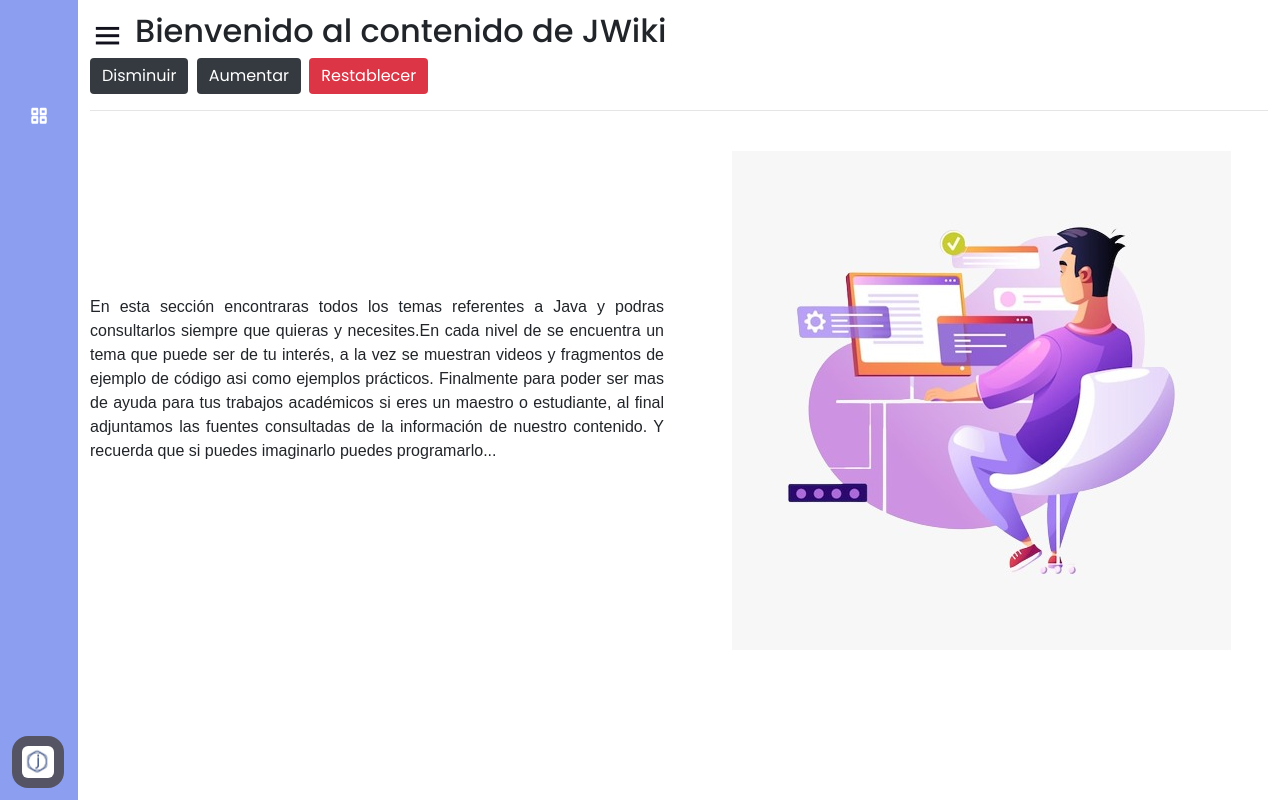
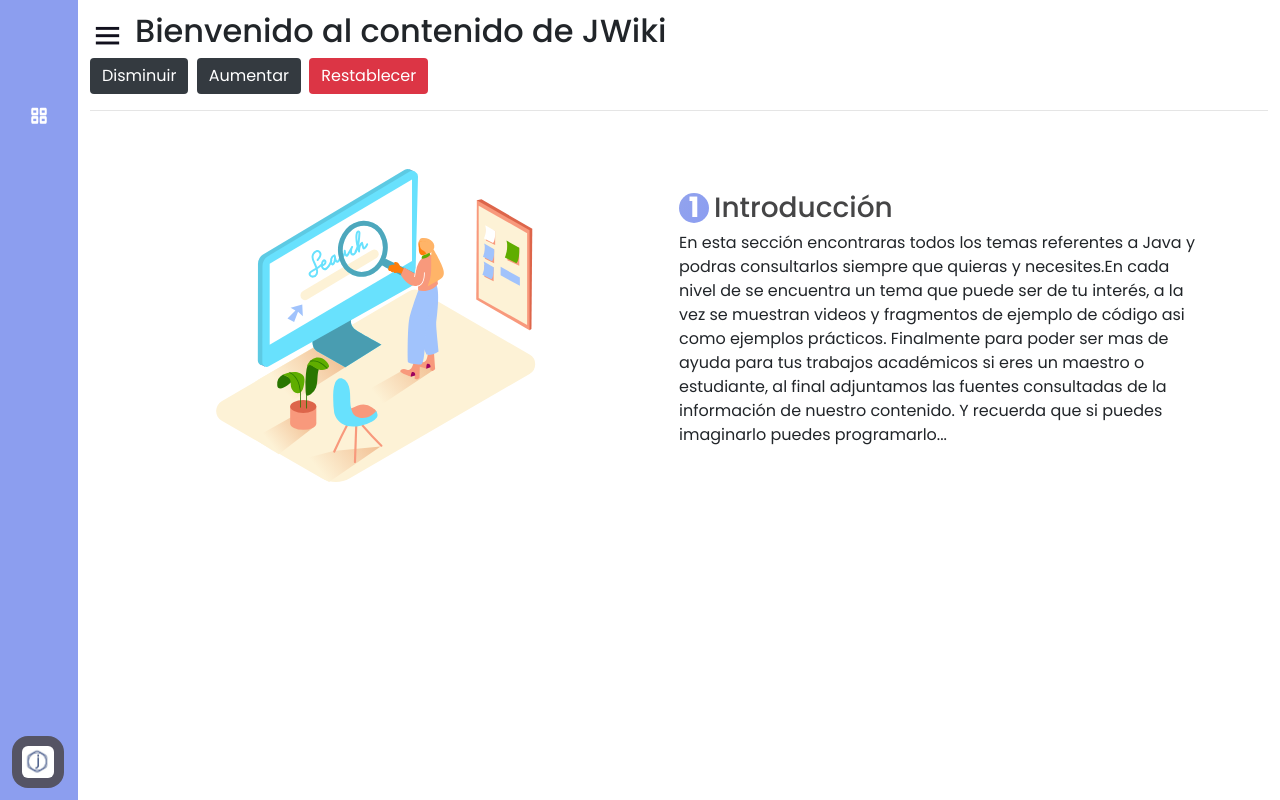
Before and after one commit to mirossanty/Proyecto-JWiki2.0, a PHP site: page /contenido.php in a window 1280 px wide. Run offline with PHP 8.4, Linux system fonts and the light colour scheme; data that the repository does not hold is empty.

Commit message:
bienvenida de contenido corregida

```diff
--- a/contenido.php
+++ b/contenido.php
@@ -17,6 +17,7 @@ $niveles = $sentencia->fetchAll(PDO::FETCH_OBJ);
     <!-- CSS -->
     <link rel="stylesheet" href="css/contenido.css">
      <meta name="viewport" content="width=device-width, initial-scale=1.0">
+     <link href='https://unpkg.com/boxicons@2.0.5/css/boxicons.min.css' rel='stylesheet'>
    </head>
 <body>
   <div class="sidebar close">
@@ -215,19 +216,21 @@ $niveles = $sentencia->fetchAll(PDO::FETCH_OBJ);
       <button type="button" class="restablecer btn btn-danger">Restablecer</button>
     <hr>
       <br>
-      <div class="row">
-        <div class="col">
-          <br><br><br><br><br><br>
-          <p class="text-justify texto">En esta sección encontraras todos los temas referentes a Java y podras consultarlos  siempre que quieras y necesites.En cada nivel de se encuentra un tema que puede ser de tu interés, a la vez se muestran videos y fragmentos de ejemplo de código asi como ejemplos prácticos. Finalmente para poder ser mas de ayuda para tus trabajos académicos si eres un maestro o estudiante, al final adjuntamos las fuentes consultadas de la información de nuestro contenido. Y recuerda que si puedes imaginarlo puedes programarlo...</p>
-        </div>
-        <div class="col">
-          <div class="container">
-            <center>
-              <img src="img/Bienvenido.jpeg" alt="..." class="mx-auto">
-            </center>
-          </div>
-        </div>
       </div>
+      <section class="services contenedor" id="servicio2">
+        <!-- <h2 class="subtitulo2">Bienvenido</h2> -->
+            <div class="contenedor-servicio">
+                <img src="img/Search Engine.svg" alt="">
+                <div class="checklist-servicio">
+                    <div class="service">
+                        <h3 class="n-service"><span class="number">1</span>Introducción</h3>
+                        <p>En esta sección encontraras todos los temas referentes a Java y podras consultarlos  siempre que quieras y necesites.En cada nivel de se encuentra un tema que puede ser de tu interés, a la vez se muestran videos y fragmentos de ejemplo de código asi como ejemplos prácticos. Finalmente para poder ser mas de ayuda para tus trabajos académicos si eres un maestro o estudiante, al final adjuntamos las fuentes consultadas de la información de nuestro contenido. Y recuerda que si puedes imaginarlo puedes programarlo...</p>
+                    </div>
+
+                </div>
+
+            </div>
+        </section>
 <?php
   }
 ?>
--- a/css/contenido.css
+++ b/css/contenido.css
@@ -62,3 +62,51 @@ hr{
     border: none;
     color: #fff;
   }
+  /* Servicios */
+
+.subtitulo2{
+    color: black;
+    font-size: 40px;
+    text-align: center;
+    font-weight: 300;
+    margin-bottom: 30px;
+}
+
+.contenedor-servicio{
+    display: flex;
+    justify-content: space-evenly;
+    align-items: center;
+    flex-wrap: wrap;
+}
+
+.contenedor-servicio img{
+    width: 40%;
+}
+
+.checklist-servicio{
+    width: 45%;
+}
+
+.service{
+    margin-bottom: 20px;
+}
+
+.n-service{
+    margin-bottom: 7px;
+    color: #454546;
+}
+
+.number{
+    display: inline-block;
+    /* 02 */
+    background-image: linear-gradient(120deg, #92a3ed 0%, #8b9df1 100%);
+
+    line-height: 30px;
+    text-align: center;
+    border-radius: 50%;
+    margin-right: 5px;
+    width: 30px;
+    height: 30px;
+    color: #fff;
+    font-weight: 700;
+}
```
Also changed, not shown: img/Search Engine.svg (added).
